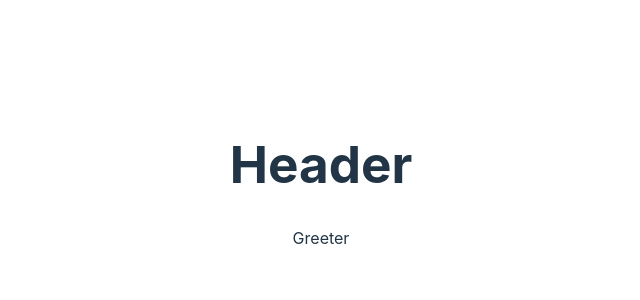
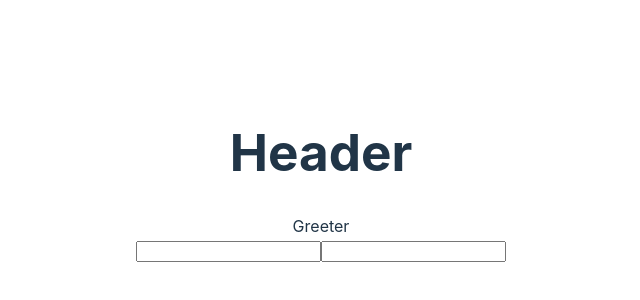
Before and after one commit to benjamindaniels21/colt-react, a React (Vite) app: page / in a window 1280 px wide. Shown: the part 224-524 px from the top of the page, without its empty margins (319-959 px from the left). Built offline with nearby package versions, Linux system fonts and the light colour scheme.

Commit message:
form and pass

```diff
--- a/src/App.tsx
+++ b/src/App.tsx
@@ -1,5 +1,6 @@
 import './App.css'
 import Greeter from './components/Greeter'
+import LoginForm from './components/LoginForm'
 
 function Header() {
   return(
@@ -14,6 +15,7 @@ function App() {
     <>
       <Header />
       <Greeter />
+      <LoginForm />
     </>
   )
 }
--- /dev/null
+++ b/src/components/LoginForm.tsx
@@ -0,0 +1,11 @@
+
+const LoginForm = () => {
+  return (
+    <>
+      <input type="password" />
+      <input type="text" />
+    </>
+  )
+}
+
+export default LoginForm
```
